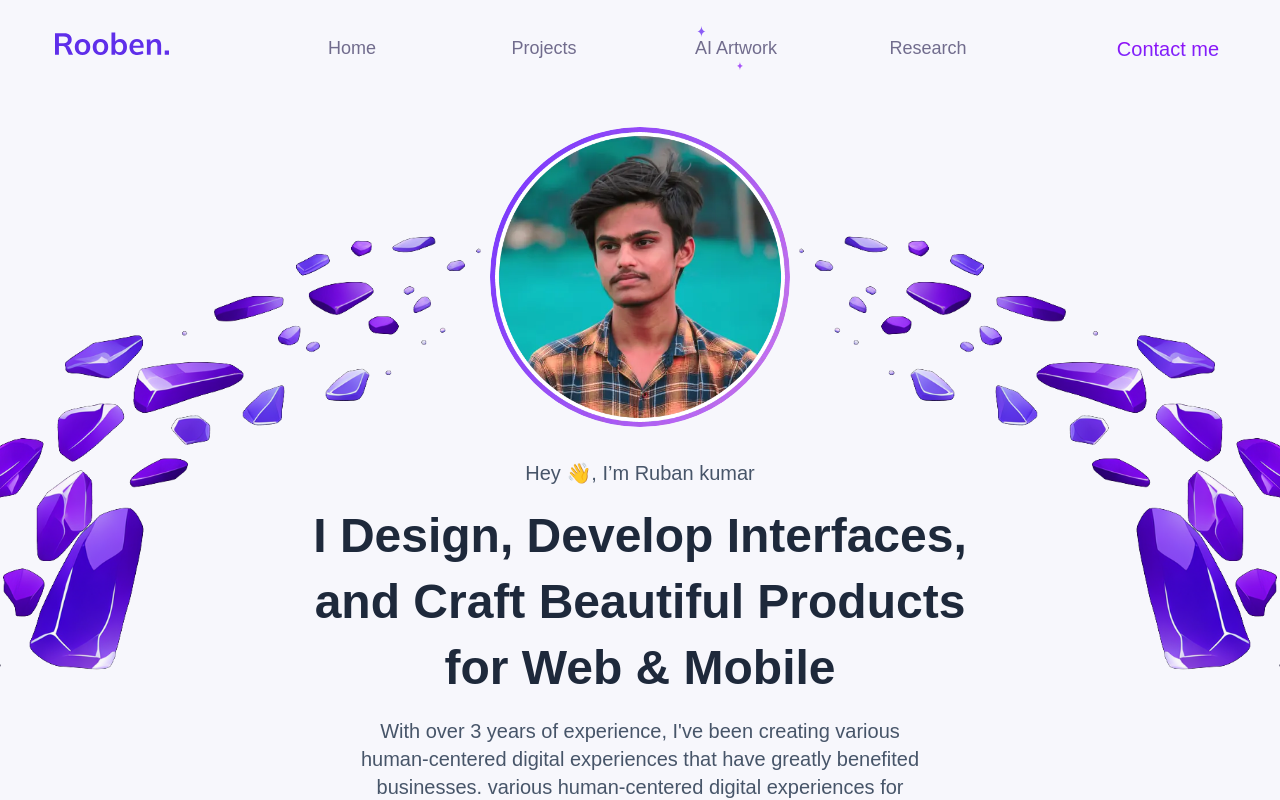
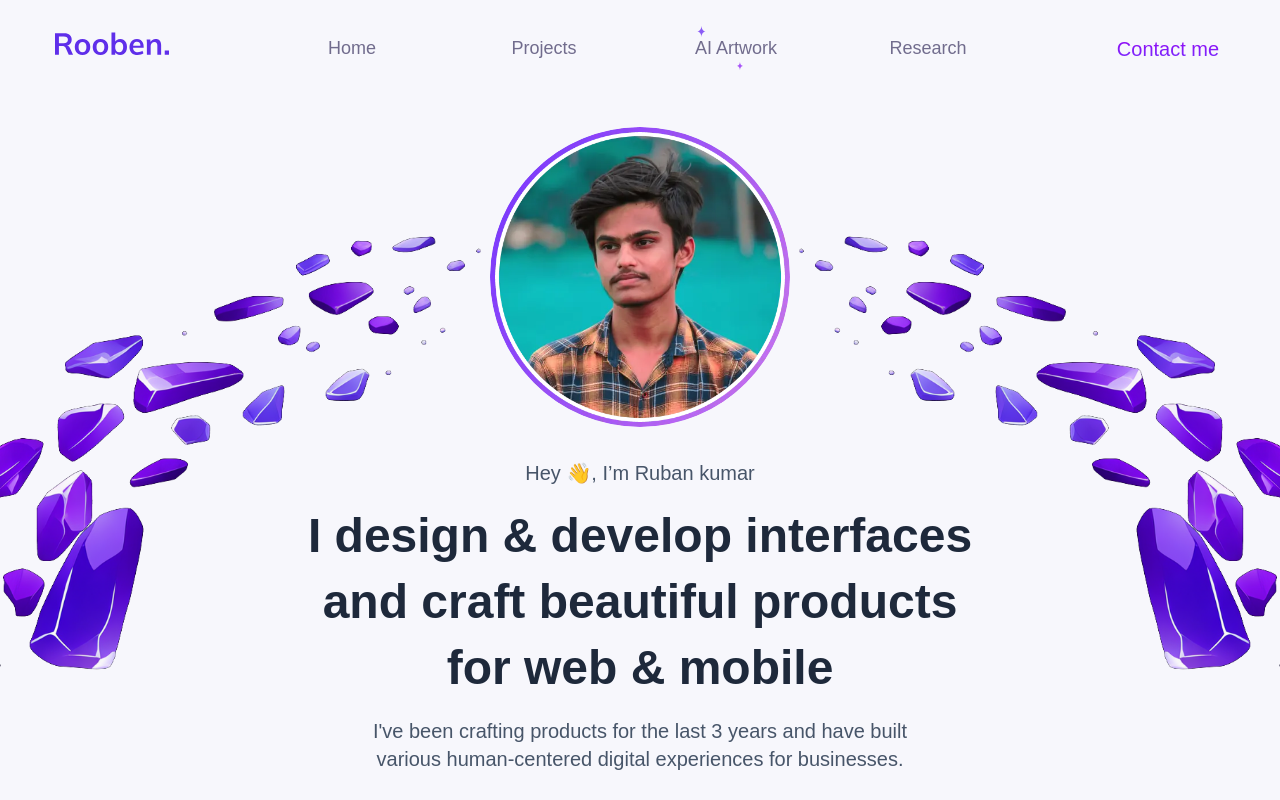
Before and after one commit to rooben-me/rooben-portfolio, a Next.js app: page / in a window 1280 px wide. Shown: the top 800 px of the page. Built offline with nearby package versions, Linux system fonts and the light colour scheme; a web font is replaced by a local one.

Commit message:
fix capitalization

```diff
--- a/components/Header.tsx
+++ b/components/Header.tsx
@@ -19,13 +19,12 @@ const Header = () => {
 
       <Text className="px-4 mt-8 mb-4">Hey 👋, I’m Ruban kumar</Text>
       <Title>
-        I Design, Develop Interfaces, and Craft Beautiful Products for Web &
-        Mobile
+        I design & develop interfaces and craft beautiful products for web &
+        mobile
       </Title>
       <Text className="mt-4">
-        With over 3 years of experience, I&apos;ve been creating various
-        human-centered digital experiences that have greatly benefited
-        businesses. various human-centered digital experiences for businesses.
+        I've been crafting products for the last 3 years and have built various
+        human-centered digital experiences for businesses.
       </Text>
 
       <a
```
